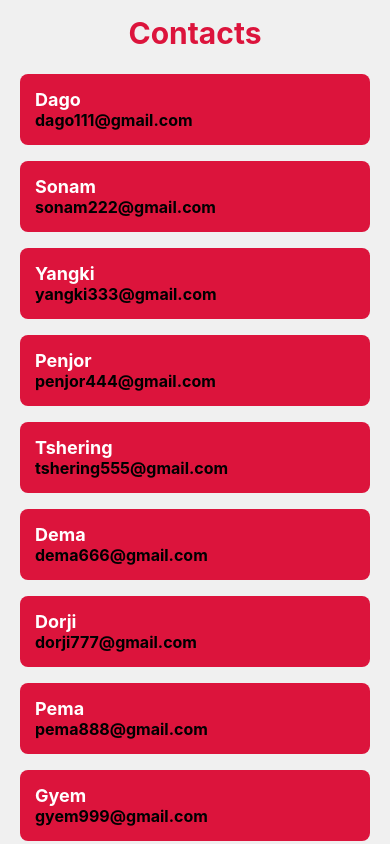
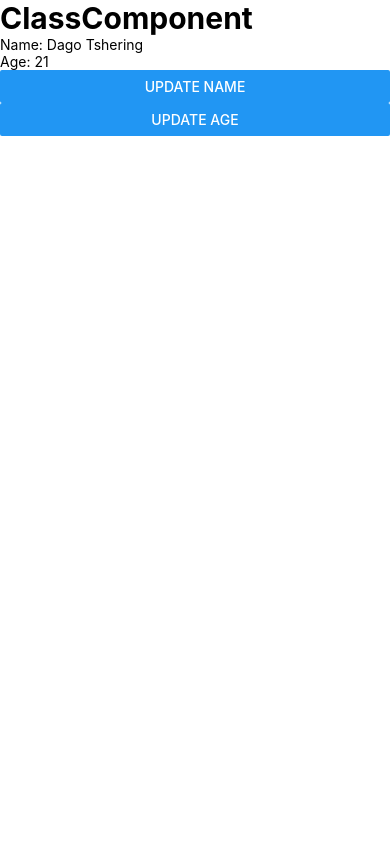
Before and after one commit to DagoTshering/Test-Project, a React Native app: screen / in a window 390 px wide. Shown: the top 844 px of the page. Built offline with nearby package versions, Linux system fonts and the light colour scheme.

Commit message:
class based compoment (using state and props)

```diff
--- a/App.jsx
+++ b/App.jsx
@@ -1,7 +1,8 @@
 import { View, Text, Button, FlatList,} from 'react-native' // we want to import multiple components from a module, we have to use {} bracket
 import React from 'react'
-import LoginForm from './src/components/LoginForm'
-import ContactListScreen from './src/srceens/contact/ContactListScreen'
+// import LoginForm from './src/components/LoginForm'
+// import ContactListScreen from './src/srceens/contact/ContactListScreen'
+import ClassComponent from './src/components/ClassComponent'
 // import FlatListScreen from './src/components/FlatListScreen'
 // import SectionListScreen from './src/components/SectionListScreen'
 // import Grid from './src/components/Grid'
@@ -30,7 +31,8 @@ const App = () => {
       {/* <SectionListScreen/> */}
       {/* <Grid/> */}
       {/* <LoginForm/> */}
-      <ContactListScreen/>
+      {/* <ContactListScreen/> */}
+      <ClassComponent/>
     </View>
   )
 }
--- /dev/null
+++ b/src/components/ClassComponent.jsx
@@ -0,0 +1,28 @@
+import { Button, Text, View } from 'react-native'
+import React, { Component } from 'react'
+import SecondComponent from './SecondComponent'
+
+class ClassComponent extends Component {
+    constructor () {
+        super();
+        this.state = {
+            age: '21',
+        };
+    }
+    setAge = () =>{
+        this.setState({
+            age: '22',
+        });
+    }
+  render() {
+    return (
+      <View>
+        <Text style={{fontSize: 30, fontWeight: 'bold'}}>ClassComponent</Text>
+        <SecondComponent data={this.state.age}/>
+        <Button title='Update Age' onPress={this.setAge}/>
+      </View>
+    )
+  }
+}
+
+export default ClassComponent
--- /dev/null
+++ b/src/components/SecondComponent.jsx
@@ -0,0 +1,25 @@
+import { Button, Text, View } from 'react-native'
+import React, { Component } from 'react'
+
+class SecondComponent extends Component {
+    constructor () {
+        super();
+        this.state = {
+            myName: 'Dago Tshering',
+        };
+    }
+    setName = () => {
+        this.setState({myName: 'Sukuna'});
+    }
+  render() {
+    return (
+      <View>
+        <Text>Name: {this.state.myName}</Text>
+        <Text>Age: {this.props.data}</Text>
+        <Button title='Update Name' onPress={this.setName}/>
+      </View>
+    )
+  }
+}
+
+export default SecondComponent
```
